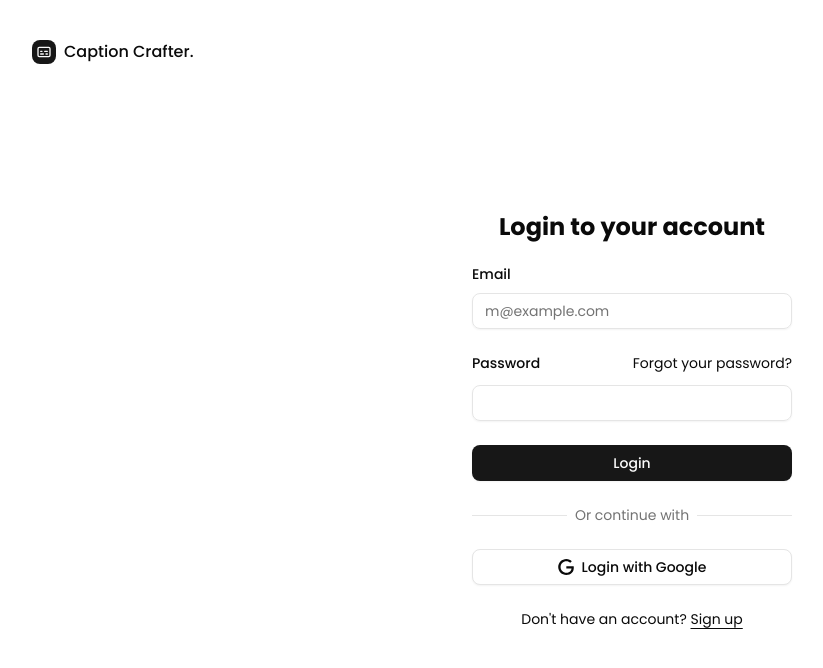
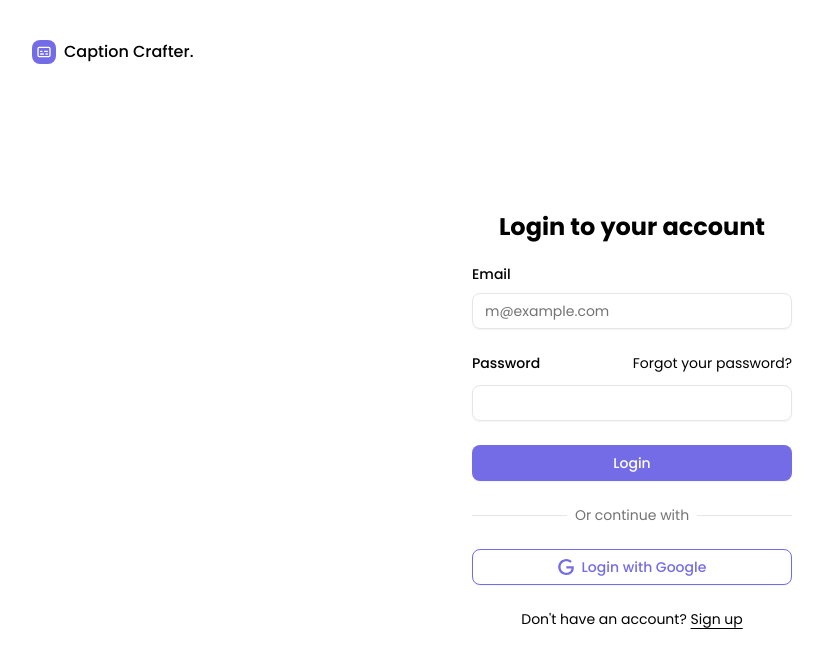
Before and after one commit to HaseebAkbar0609/CaptionCrafter, a Next.js app: page /auth/login in a window 1280 px wide. Shown: the top 668 px of the page, without its empty margins (8-831 px from the left). Built offline with nearby package versions, Linux system fonts and the light colour scheme.

Commit message:
set theme of my website into purple same as landing page

```diff
--- a/app/globals.css
+++ b/app/globals.css
@@ -50,18 +50,18 @@
   --card-foreground: oklch(0.145 0 0);
   --popover: oklch(1 0 0);
   --popover-foreground: oklch(0.145 0 0);
-  --primary: oklch(0.205 0 0);
-  --primary-foreground: oklch(0.985 0 0);
-  --secondary: oklch(0.97 0 0);
-  --secondary-foreground: oklch(0.205 0 0);
+  --primary: oklch(0.6 0.18 282.5); /* Purple */
+  --primary-foreground: oklch(1 0 0); /* Adjust for contrast */
+  --secondary: oklch(0.5 0.15 282.5); /* Lighter Purple */
+  --secondary-foreground: oklch(1 0 0); /* Adjust for contrast */
+  --accent: oklch(0.7 0.2 282.5); /* Vibrant Purple */
+  --accent-foreground: oklch(1 0 0); /* Adjust for contrast */
   --muted: oklch(0.97 0 0);
   --muted-foreground: oklch(0.556 0 0);
-  --accent: oklch(0.97 0 0);
-  --accent-foreground: oklch(0.205 0 0);
   --destructive: oklch(0.577 0.245 27.325);
   --border: oklch(0.922 0 0);
   --input: oklch(0.922 0 0);
-  --ring: oklch(0.708 0 0);
+  --ring: oklch(0.7 0.2 282.5);
   --chart-1: oklch(0.646 0.222 41.116);
   --chart-2: oklch(0.6 0.118 184.704);
   --chart-3: oklch(0.398 0.07 227.392);
@@ -84,14 +84,14 @@
   --card-foreground: oklch(0.985 0 0);
   --popover: oklch(0.205 0 0);
   --popover-foreground: oklch(0.985 0 0);
-  --primary: oklch(0.922 0 0);
-  --primary-foreground: oklch(0.205 0 0);
-  --secondary: oklch(0.269 0 0);
-  --secondary-foreground: oklch(0.985 0 0);
+  --primary: oklch(0.6 0.18 282.5); /* Purple */
+  --primary-foreground: oklch(0.205 0 0); /* Adjust for contrast */
+  --secondary: oklch(0.4 0.12 282.5); /* Darker Purple */
+  --secondary-foreground: oklch(0.985 0 0); /* Adjust for contrast */
+  --accent: oklch(0.5 0.15 282.5); /* Muted Purple */
+  --accent-foreground: oklch(0.985 0 0); /* Adjust for contrast */
   --muted: oklch(0.269 0 0);
   --muted-foreground: oklch(0.708 0 0);
-  --accent: oklch(0.269 0 0);
-  --accent-foreground: oklch(0.985 0 0);
   --destructive: oklch(0.704 0.191 22.216);
   --border: oklch(1 0 0 / 10%);
   --input: oklch(1 0 0 / 15%);
@@ -110,12 +110,3 @@
   --sidebar-border: oklch(1 0 0 / 10%);
   --sidebar-ring: oklch(0.556 0 0);
 }
-
-@layer base {
-  * {
-    @apply border-border outline-ring/50;
-  }
-  body {
-    @apply bg-background text-foreground;
-  }
-}
--- a/app/page.jsx
+++ b/app/page.jsx
@@ -1,35 +1,36 @@
-// "use client";
+"use client";
 import Image from "next/image";
 import { Button } from "@/components/ui/button";
 
-// import * as React from "react";
-// import { Moon, Sun } from "lucide-react";
-// import { useTheme } from "next-themes";
+import * as React from "react";
+import { Moon, Sun } from "lucide-react";
+import { useTheme } from "next-themes";
+import Link from "next/link";
 
 export default function Home() {
-  // const { theme, setTheme } = useTheme();
+  const { theme, setTheme } = useTheme();
 
-  // const changeTheme = () => {
-  //   console.log("current theme", theme);
-  //   if (theme === "dark") {
-  //     setTheme("light");
-  //   } else if (theme === "light") {
-  //     setTheme("dark");
-  //   } else {
-  //     setTheme("dark"); // Default to dark if theme is undefined or system
-  //   }
-  //   console.log("theme changed");
-  // };
+  const changeTheme = () => {
+    console.log("current theme", theme);
+    if (theme === "dark") {
+      setTheme("light");
+    } else if (theme === "light") {
+      setTheme("dark");
+    } else {
+      setTheme("dark"); // Default to dark if theme is undefined or system
+    }
+    console.log("theme changed");
+  };
 
   return (
     <>
-      {/* <div onClick={changeTheme}>
+      <div onClick={changeTheme}>
         <Button variant="outline" size="icon">
           <Sun className="h-[1.2rem] w-[1.2rem] rotate-0 scale-100 transition-all dark:-rotate-90 dark:scale-0" />
           <Moon className="absolute h-[1.2rem] w-[1.2rem] rotate-90 scale-0 transition-all dark:rotate-0 dark:scale-100" />
           <span className="sr-only">Toggle theme</span>
         </Button>
-      </div> */}
+      </div>
       <div className="flex flex-col items-center justify-center min-h-screen p-4">
         <Image
           src={"/logo.png"}
@@ -37,7 +38,7 @@ export default function Home() {
           width={200}
           height={200}
         />
-        <Button>Let get's Start</Button>
+        <Link href={"/auth/login"}>Let get's Start</Link>
       </div>
     </>
   );
--- a/components/login-form.jsx
+++ b/components/login-form.jsx
@@ -41,7 +41,7 @@ export function LoginForm({
             Or continue with
           </span>
         </div>
-        <Button variant="outline" className="w-full">
+        <Button variant="outline" className="border-primary text-primary w-full ">
           <svg xmlns="http://www.w3.org/2000/svg" viewBox="0 0 24 24">
             <path
               d="M12.48 10.92v3.28h7.84c-.24 1.84-.853 3.187-1.787 4.133-1.147 1.147-2.933 2.4-6.053 2.4-4.827 0-8.6-3.893-8.6-8.72s3.773-8.72 8.6-8.72c2.6 0 4.507 1.027 5.907 2.347l2.307-2.307C18.747 1.44 16.133 0 12.48 0 5.867 0 .307 5.387.307 12s5.56 12 12.173 12c3.573 0 6.267-1.173 8.373-3.36 2.16-2.16 2.84-5.213 2.84-7.667 0-.76-.053-1.467-.173-2.053H12.48z"
```
